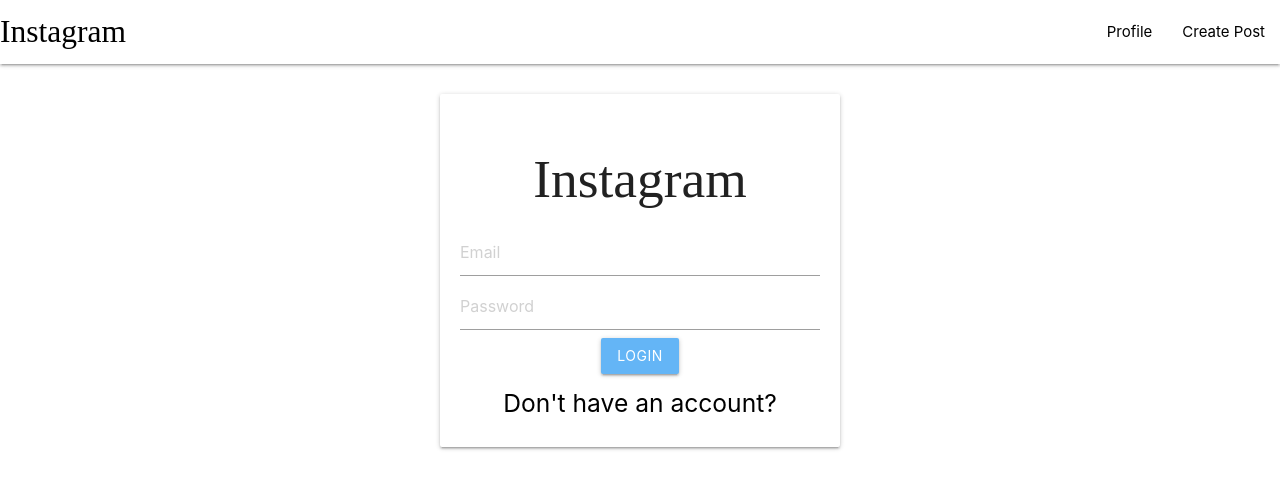
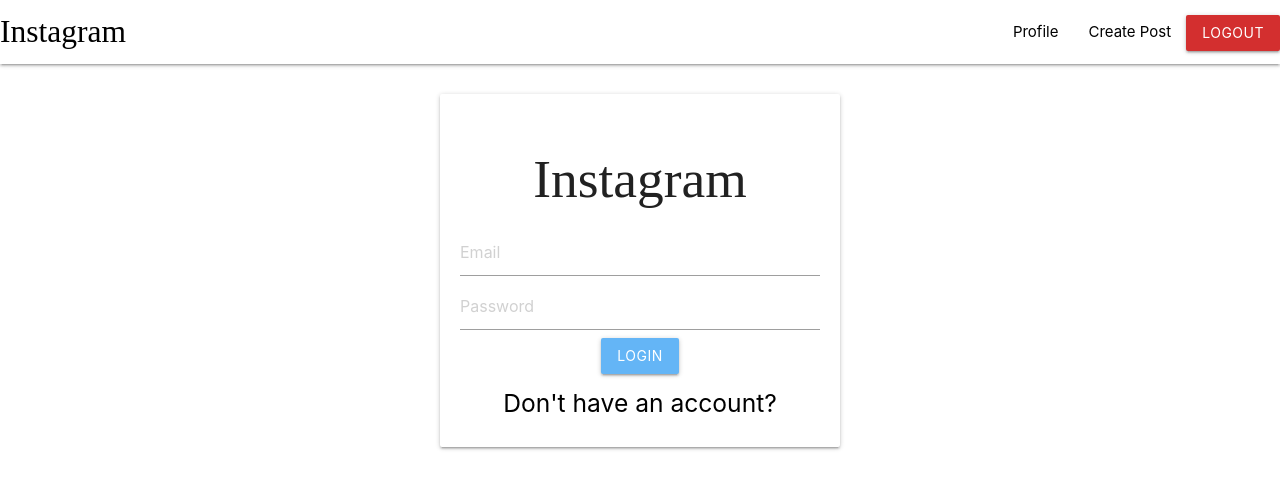
Before and after one commit to ndbinh144/MERN, a React (Create React App) app in the folder client/: page /login in a window 1280 px wide. Shown: the top 488 px of the page. Built offline with nearby package versions, Linux system fonts and the light colour scheme; a web font is replaced by a local one.

Commit message:
implement logout

```diff
--- a/client/src/App.css
+++ b/client/src/App.css
@@ -17,6 +17,11 @@
   text-align: center;
   max-width: 400px;
   margin: 10px auto;
+}
+
+.input-field input[type=password]:focus {
+  border-bottom: 1px solid rgb(0, 38, 255) !important;
+  box-shadow: 0 1px 0 0 rgb(0, 38, 255) !important;
 }
 
 .input-field input[type=text]:focus {
--- a/client/src/components/Navbar.js
+++ b/client/src/components/Navbar.js
@@ -1,9 +1,10 @@
-import React, {useContext} from "react";
-import {Link} from 'react-router-dom';
-import {UserContext} from '../App';
+import React, { useContext } from "react";
+import { Link, useHistory } from "react-router-dom";
+import { UserContext } from "../App";
 
 const NavBar = () => {
-  const {state, dispatch} = useContext(UserContext);
+  const history = useHistory();
+  const { state, dispatch } = useContext(UserContext);
   const RenderList = () => {
     if (state) {
       return (
@@ -13,6 +14,20 @@
           </li>
           <li>
             <Link to="/create">Create Post</Link>
+          </li>
+          <li>
+            <button
+              className="btn waves-effect waves-light #d32f2f red darken-2"
+              onClick={() => {
+                localStorage.clear();
+                dispatch({
+                  type: "CLEAR",
+                })
+                history.push('/login');
+              }}
+            >
+              LogOut
+            </button>
           </li>
         </>
       );
@@ -28,7 +43,7 @@
         </>
       );
     }
-  }
+  };
   return (
     <nav>
       <div className="nav-wrapper white">
--- a/client/src/components/screens/Login.js
+++ b/client/src/components/screens/Login.js
@@ -56,7 +56,7 @@
           onChange={(e) => setEmail(e.target.value)}
         />
         <input
-          type="text"
+          type="password"
           placeholder="Password"
           value={password}
           onChange={(e) => setPassword(e.target.value)}
--- a/client/src/components/screens/Signup.js
+++ b/client/src/components/screens/Signup.js
@@ -53,7 +53,7 @@
           onChange={(e) => setEmail(e.target.value)}
         />
         <input
-          type="text"
+          type="password"
           placeholder="Password"
           value={password}
           onChange={(e) => setPassword(e.target.value)}
```
